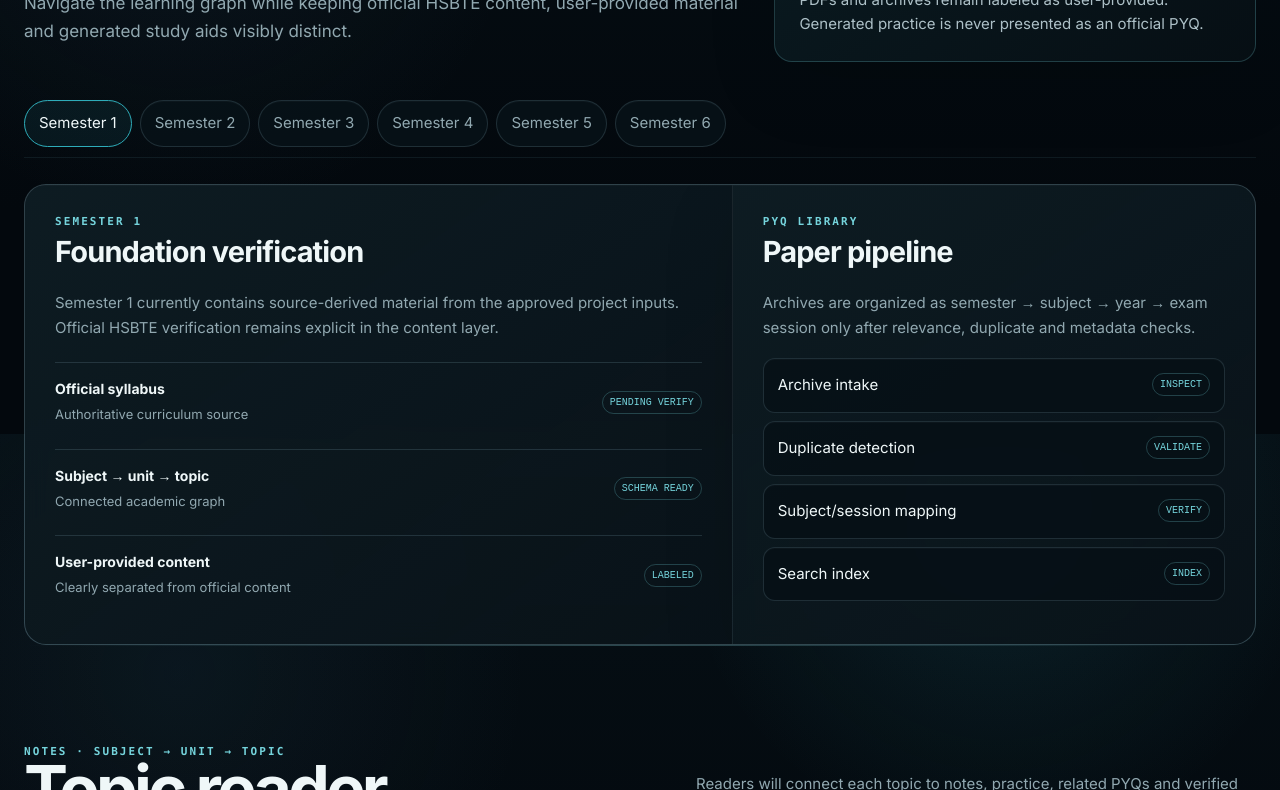
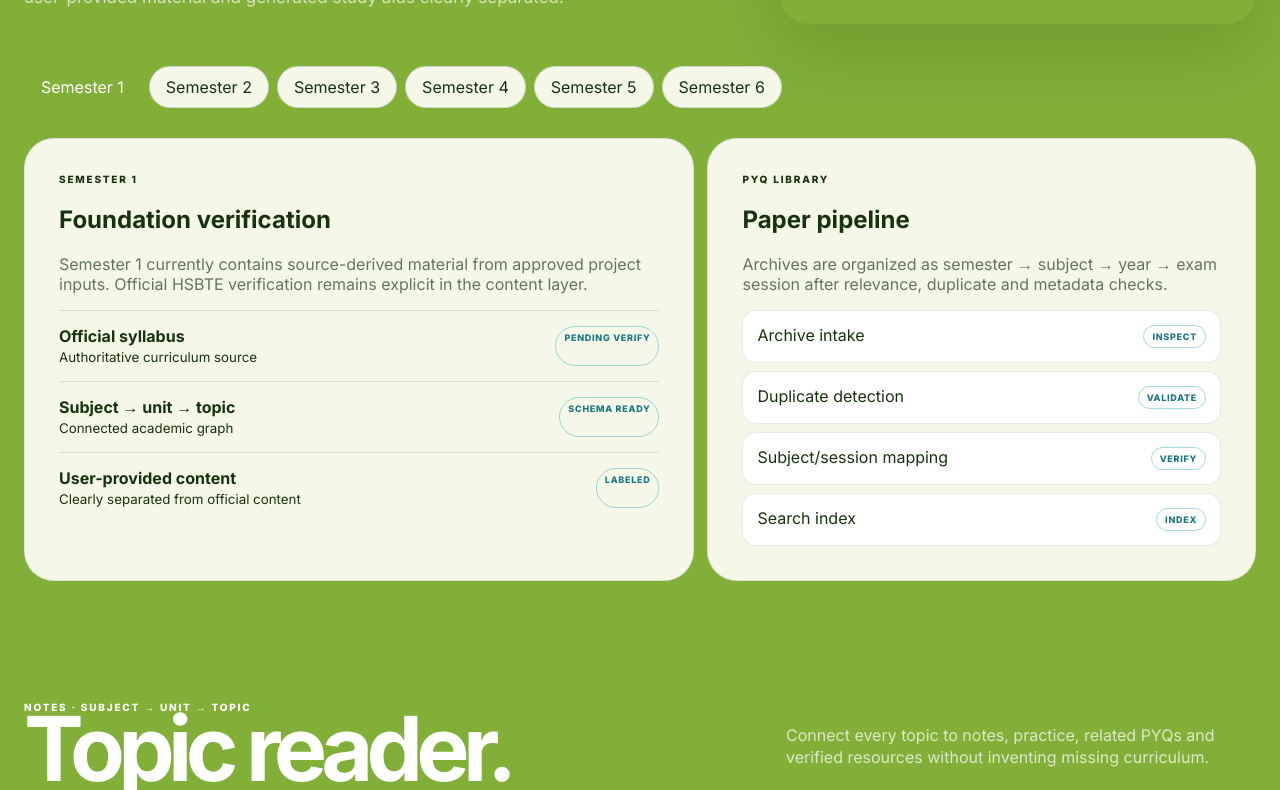
Before and after one commit to Pain8055/Computer-Engineering-2, a website: page academics.html in a window 1280 px wide. Shown: the part 366-1156 px from the top of the page. Drawn offline with Linux system fonts and the light colour scheme.

Commit message:
style: apply reference system to Academic Vault

```diff
--- a/academics.html
+++ b/academics.html
@@ -1,32 +1,11 @@
 <!doctype html>
-<html lang="en">
-<head>
-<meta charset="utf-8">
-<meta name="viewport" content="width=device-width,initial-scale=1">
-<meta name="description" content="ByteCore academic vault for verified HSBTE Computer Engineering curriculum, notes and PYQs.">
-<meta name="theme-color" content="#061016">
-<link rel="manifest" href="manifest.webmanifest">
-<title>ByteCore — Academic Vault</title>
-<link rel="preconnect" href="https://fonts.googleapis.com"><link rel="preconnect" href="https://fonts.gstatic.com" crossorigin>
-<link href="https://fonts.googleapis.com/css2?family=Inter:wght@400;500;600;700;800;900&display=swap" rel="stylesheet">
-<link rel="stylesheet" href="styles/bytecore.css">
-<link rel="stylesheet" href="styles/bytecore-v2.css">
-</head>
-<body>
-<header class="topbar"><div class="shell nav"><a class="brand" href="index.html"><span class="core-mark" aria-hidden="true"></span><span>BYTECORE</span></a><nav class="navlinks" aria-label="Primary navigation"><a href="index.html">Home</a><a class="active" href="academics.html">Academics</a><a href="#pyqs">PYQs</a><a href="#notes">Notes</a><a href="#tutor">Tutor</a></nav><a class="btn" href="index.html">Home</a></div></header>
-<main class="shell vault">
-<section class="vault-hero"><div><div class="eyebrow">ACADEMIC VAULT · CONTENT INTEGRITY SYSTEM</div><h1>Curriculum is the interface.</h1><p>Navigate the learning graph while keeping official HSBTE content, user-provided material and generated study aids visibly distinct.</p></div><aside class="notice"><strong>Source policy</strong><br><br>HSBTE is the curriculum source of truth. User-provided PDFs and archives remain labeled as user-provided. Generated practice is never presented as an official PYQ.</aside></section>
+<html lang="en"><head><meta charset="utf-8"><meta name="viewport" content="width=device-width,initial-scale=1"><meta name="description" content="ByteCore academic vault for verified HSBTE Computer Engineering curriculum, notes and PYQs."><meta name="theme-color" content="#82AF38"><link rel="manifest" href="manifest.webmanifest"><title>ByteCore — Academic Vault</title><link rel="stylesheet" href="styles/reference-bytecore.css"></head>
+<body><header class="topbar"><div class="shell nav"><a class="brand" href="index.html"><span class="core-mark" aria-hidden="true"></span><span>BYTECORE</span></a><nav class="navlinks" aria-label="Primary navigation"><a href="index.html">Home</a><a class="active" href="academics.html">Academic Vault</a><a href="#pyqs">PYQs</a><a href="#notes">Notes</a><a href="#tutor">Tutor</a></nav><a class="btn" href="index.html">Back to world</a></div></header>
+<main class="shell vault"><section class="vault-hero"><div><div class="eyebrow">ACADEMIC VAULT · HSBTE COMPUTER ENGINEERING</div><h1>Learn the<br><span style="color:var(--lime)">system.</span></h1><p>Navigate semester → subject → unit → topic while keeping official curriculum, user-provided material and generated study aids clearly separated.</p></div><aside class="notice"><strong>CONTENT INTEGRITY</strong><p>HSBTE is the curriculum source of truth. User-provided archives stay labeled. Generated practice is never presented as an official PYQ.</p></aside></section>
 <div class="tabs" role="tablist" aria-label="Semesters"><button class="tab active" data-sem="1" type="button">Semester 1</button><button class="tab" data-sem="2" type="button">Semester 2</button><button class="tab" data-sem="3" type="button">Semester 3</button><button class="tab" data-sem="4" type="button">Semester 4</button><button class="tab" data-sem="5" type="button">Semester 5</button><button class="tab" data-sem="6" type="button">Semester 6</button></div>
-<section class="vault-grid" id="semester-1"><article class="panel"><div class="eyebrow" id="semester-label">SEMESTER 1</div><h2 id="semester-title">Foundation verification</h2><p id="semester-copy">Semester 1 currently contains source-derived material from the approved project inputs. Official HSBTE verification remains explicit in the content layer.</p><div class="rows"><div class="row"><div><strong>Official syllabus</strong><br><span style="color:var(--muted);font-size:13px">Authoritative curriculum source</span></div><span class="tag">PENDING VERIFY</span></div><div class="row"><div><strong>Subject → unit → topic</strong><br><span style="color:var(--muted);font-size:13px">Connected academic graph</span></div><span class="tag">SCHEMA READY</span></div><div class="row"><div><strong>User-provided content</strong><br><span style="color:var(--muted);font-size:13px">Clearly separated from official content</span></div><span class="tag">LABELED</span></div></div></article>
-<aside class="panel" id="pyqs"><div class="eyebrow">PYQ LIBRARY</div><h2>Paper pipeline</h2><p>Archives are organized as semester → subject → year → exam session only after relevance, duplicate and metadata checks.</p><div class="pyq"><button type="button"><span>Archive intake</span><span class="tag">INSPECT</span></button><button type="button"><span>Duplicate detection</span><span class="tag">VALIDATE</span></button><button type="button"><span>Subject/session mapping</span><span class="tag">VERIFY</span></button><button type="button"><span>Search index</span><span class="tag">INDEX</span></button></div></aside></section>
-<section class="section" id="notes"><div class="section-head"><div><div class="eyebrow">NOTES · SUBJECT → UNIT → TOPIC</div><h2>Topic reader.</h2></div><p>Readers will connect each topic to notes, practice, related PYQs and verified resources without inventing missing curriculum.</p></div><div class="empty">Current content is intentionally conservative: records remain pending verification where the source does not establish an official HSBTE structure.</div></section>
-<section class="section" id="practice"><div class="section-head"><div><div class="eyebrow">PRACTICE</div><h2>Generated ≠ official.</h2></div><p>Practice content can be produced from approved topic context, but its provenance is always explicit.</p></div><div class="empty">Practice generation is a separate layer and will never be mixed with the PYQ library.</div></section>
-<section class="section" id="tutor"><div class="section-head"><div><div class="eyebrow">AI TUTOR</div><h2>Context, not a chatbot clone.</h2></div><p>Modes can include Exam, Teaching, Deep Learning, Practical, Quick Revision and Explain Simply, with semester/subject/unit/topic context.</p></div><div class="empty">The static frontend exposes the future secure boundary without embedding API keys or provider secrets.</div></section>
-<section class="section" id="resources"><div class="section-head"><div><div class="eyebrow">RESOURCES</div><h2>Verified sources.</h2></div><p>External resources will retain provenance, verification status and academic context.</p></div></section>
-<section class="section" id="about"><div class="section-head"><div><div class="eyebrow">OPEN SOURCE</div><h2>Built to be maintained.</h2></div><p>Schema, verification rules, naming conventions and contribution workflow stay next to the application.</p></div></section>
-</main>
-<script>
-const titles={1:'Foundation verification',2:'Systems verification',3:'Core verification',4:'Applied verification',5:'Advanced verification',6:'Capstone verification'};
-document.querySelectorAll('.tab').forEach(b=>b.addEventListener('click',()=>{document.querySelectorAll('.tab').forEach(x=>x.classList.remove('active'));b.classList.add('active');const n=b.dataset.sem;document.querySelector('#semester-label').textContent='SEMESTER '+n;document.querySelector('#semester-title').textContent=titles[n];document.querySelector('#semester-copy').textContent=n==='1'?'Semester 1 currently contains source-derived material from the approved project inputs. Official HSBTE verification remains explicit in the content layer.':'The final subject and unit structure for this semester appears only after the applicable current HSBTE material is verified.';}));
-</script>
-</body></html>
+<section class="vault-grid" id="semester-1"><article class="panel"><div class="eyebrow" id="semester-label">SEMESTER 1</div><h2 id="semester-title">Foundation verification</h2><p id="semester-copy">Semester 1 currently contains source-derived material from approved project inputs. Official HSBTE verification remains explicit in the content layer.</p><div class="rows"><div class="row"><div><strong>Official syllabus</strong><br><small>Authoritative curriculum source</small></div><span class="tag">PENDING VERIFY</span></div><div class="row"><div><strong>Subject → unit → topic</strong><br><small>Connected academic graph</small></div><span class="tag">SCHEMA READY</span></div><div class="row"><div><strong>User-provided content</strong><br><small>Clearly separated from official content</small></div><span class="tag">LABELED</span></div></div></article><aside class="panel" id="pyqs"><div class="eyebrow">PYQ LIBRARY</div><h2>Paper pipeline</h2><p>Archives are organized as semester → subject → year → exam session after relevance, duplicate and metadata checks.</p><div class="pyq"><button type="button"><span>Archive intake</span><span class="tag">INSPECT</span></button><button type="button"><span>Duplicate detection</span><span class="tag">VALIDATE</span></button><button type="button"><span>Subject/session mapping</span><span class="tag">VERIFY</span></button><button type="button"><span>Search index</span><span class="tag">INDEX</span></button></div></aside></section>
+<section class="section" id="notes"><div class="section-head"><div><div class="eyebrow">NOTES · SUBJECT → UNIT → TOPIC</div><h2>Topic reader.</h2></div><p>Connect every topic to notes, practice, related PYQs and verified resources without inventing missing curriculum.</p></div><div class="empty">Current content remains conservative: records stay pending verification where the source does not establish an official HSBTE structure.</div></section>
+<section class="section" id="practice"><div class="section-head"><div><div class="eyebrow">PRACTICE</div><h2>Generated ≠ official.</h2></div><p>Practice can be produced from approved topic context, but provenance is always explicit.</p></div><div class="empty">Practice generation remains a separate layer and is never mixed with the PYQ library.</div></section>
+<section class="section" id="tutor"><div class="section-head"><div><div class="eyebrow">AI TUTOR</div><h2>Context first.</h2></div><p>Exam, Teaching, Deep Learning, Practical, Quick Revision and Explain Simply modes can inherit semester/subject/unit/topic context.</p></div><div class="empty">The static frontend exposes the future secure boundary without embedding API keys or provider secrets.</div></section>
+<section class="section" id="resources"><div class="section-head"><div><div class="eyebrow">RESOURCES</div><h2>Verified sources.</h2></div><p>External resources retain provenance, verification status and academic context.</p></div></section><section class="section" id="about"><div class="section-head"><div><div class="eyebrow">OPEN SOURCE</div><h2>Built to evolve.</h2></div><p>Schema, verification rules, naming conventions and contribution workflow remain next to the application.</p></div></section></main>
+<script>const titles={1:'Foundation verification',2:'Systems verification',3:'Core verification',4:'Applied verification',5:'Advanced verification',6:'Capstone verification'};document.querySelectorAll('.tab').forEach((b)=>b.addEventListener('click',()=>{document.querySelectorAll('.tab').forEach((x)=>x.classList.remove('active'));b.classList.add('active');const n=b.dataset.sem;document.querySelector('#semester-label').textContent='SEMESTER '+n;document.querySelector('#semester-title').textContent=titles[n];document.querySelector('#semester-copy').textContent=n==='1'?'Semester 1 currently contains source-derived material from approved project inputs. Official HSBTE verification remains explicit in the content layer.':'The final subject and unit structure for this semester appears only after the applicable current HSBTE material is verified.';}));</script></body></html>
```
